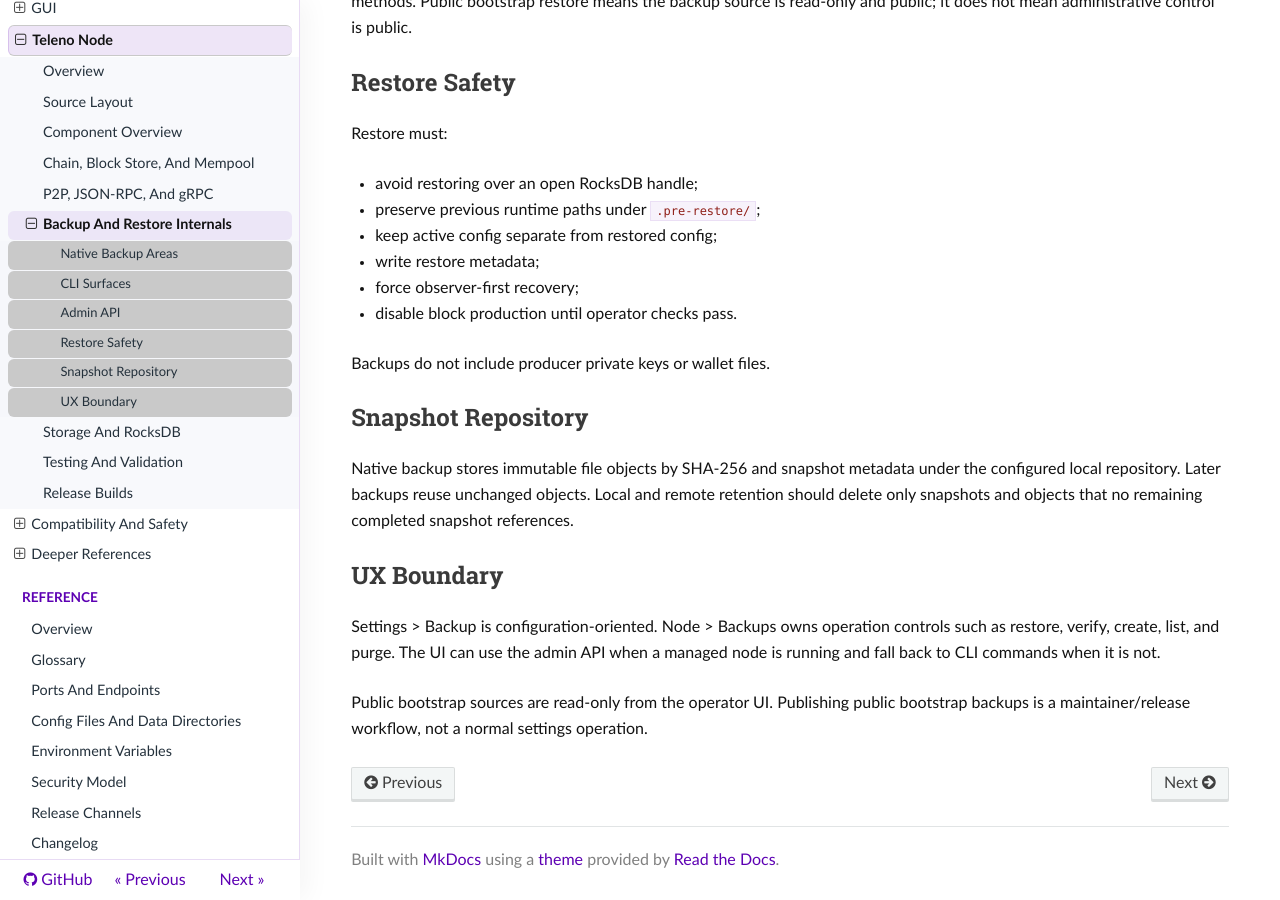
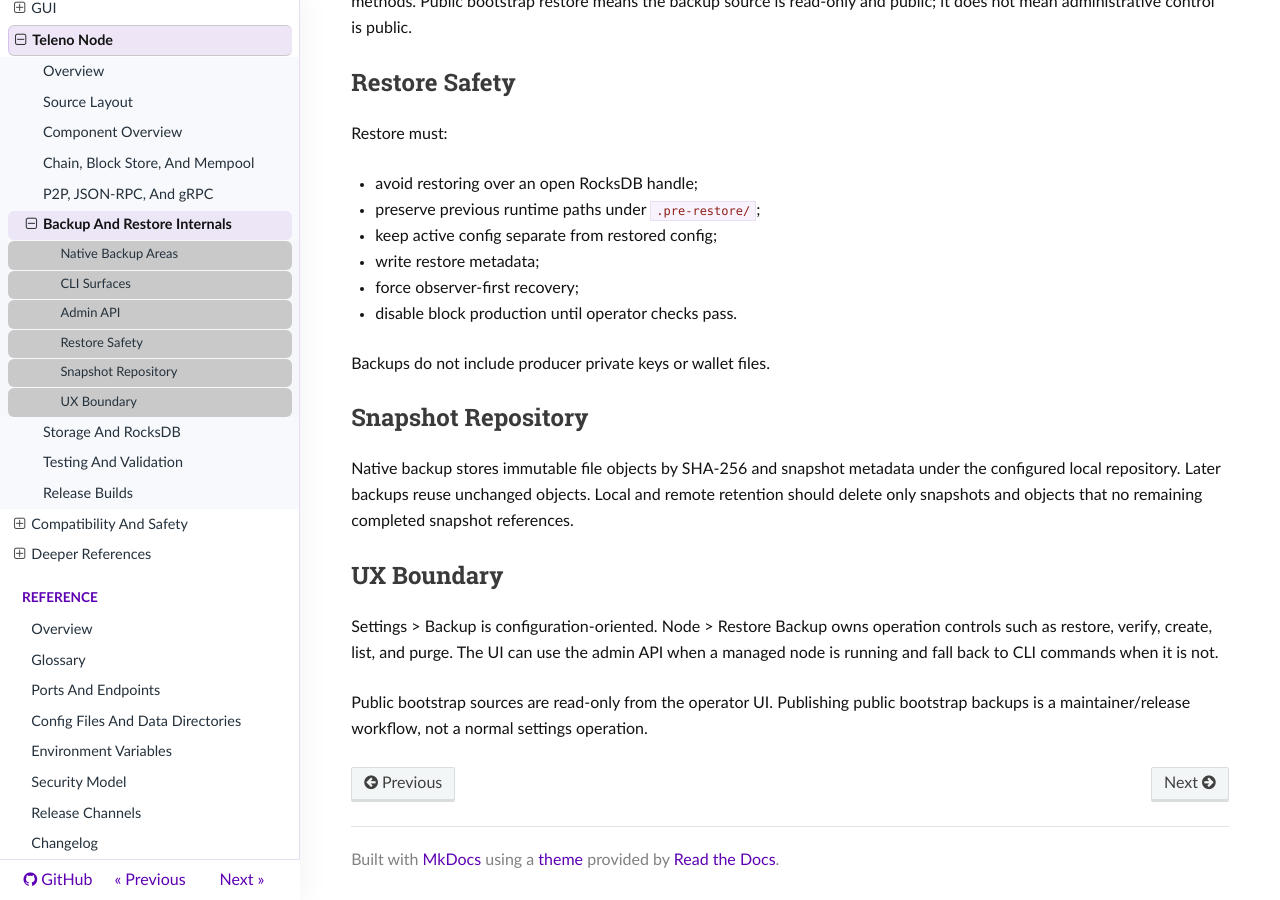
Before and after one commit to koinos/koinos-one, an MkDocs documentation site: the page built from docs/manual/developers/teleno-node/backup-restore-internals.md, in a window 1280 px wide and 900 px high, scrolled down 1234 px. Built offline with MkDocs 1.6.1, drawn with Linux system fonts in a browser that asks for light colours; nearby versions of some CDN libraries.

Commit message:
docs/manual: review developers/teleno-node/backup-restore-internals.md
Corrected 'Node > Backups' to the actual subtab name 'Node > Restore
Backup' (same fix as settings-screens.md). Verified all nine backup
source file pairs in the table exist under
node/teleno-node/src/backup/ and the linked implementation doc exists;
CLI flags were verified on the command-reference page.

```diff
--- a/docs/manual/developers/teleno-node/backup-restore-internals.md
+++ b/docs/manual/developers/teleno-node/backup-restore-internals.md
@@ -68,7 +68,7 @@ remaining completed snapshot references.
 
 ## UX Boundary
 
-Settings > Backup is configuration-oriented. Node > Backups owns operation
+Settings > Backup is configuration-oriented. Node > Restore Backup owns operation
 controls such as restore, verify, create, list, and purge. The UI can use the
 admin API when a managed node is running and fall back to CLI commands when it
 is not.
```
Also changed, not shown: docs/manual/.review-progress.md (+1 -1 lines).
